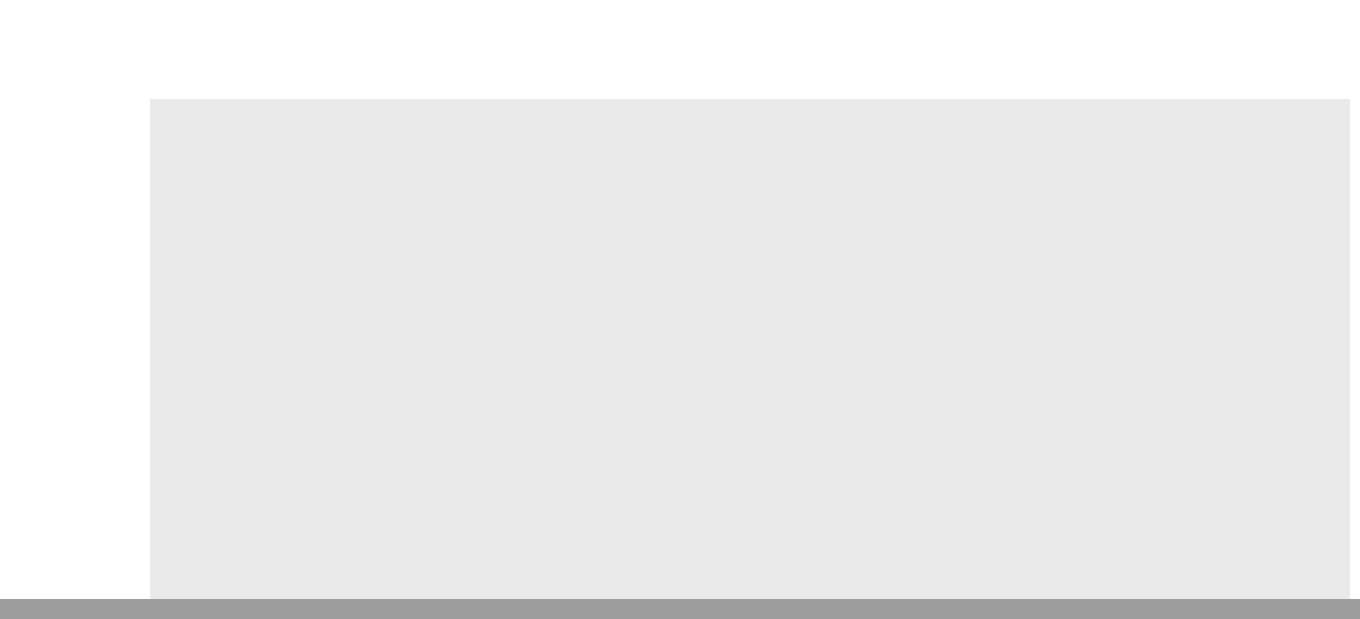
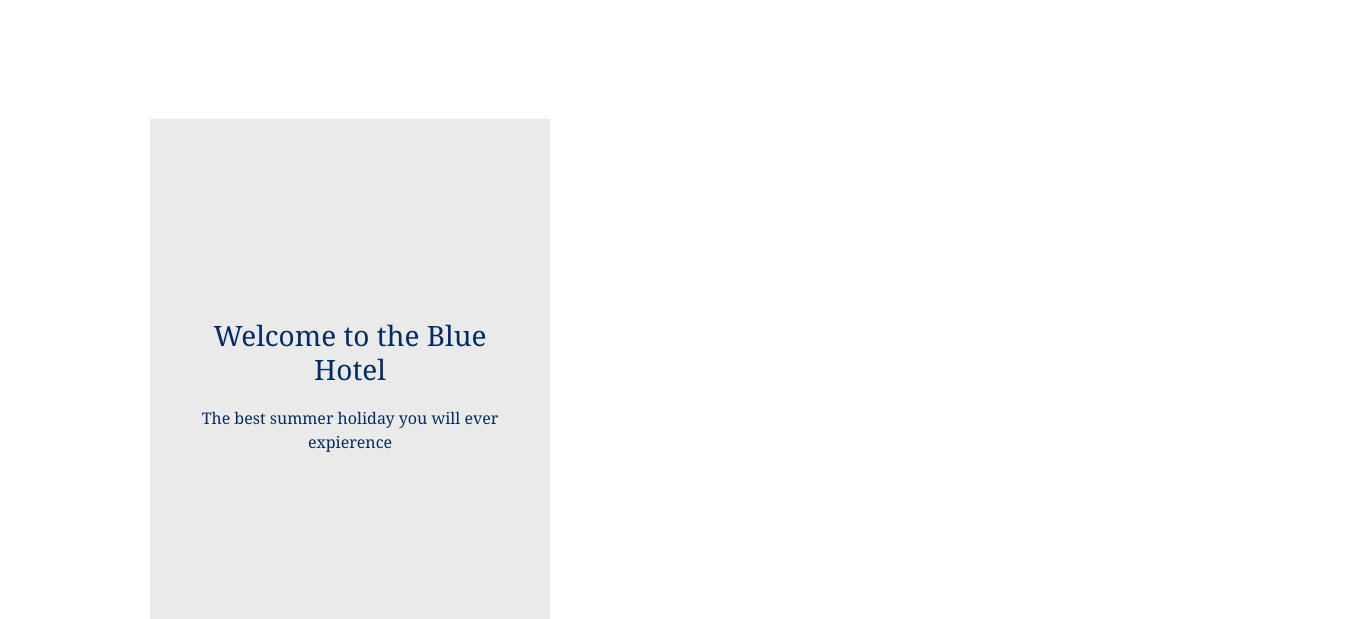
Before and after one commit to simonepietraroia/bluehotel, a Django app: page / in a window 1360 px wide. Shown: the part 801-1420 px from the top of the page. Run offline with Django 3.2, Linux system fonts and the light colour scheme; some libraries are stand-ins or nearby versions.

Commit message:
modified previous container and added info

```diff
--- a/static/css/style.css
+++ b/static/css/style.css
@@ -1,7 +1,8 @@
 body {
     margin: 0;
     padding: 0;
-    font-family: Arial, sans-serif;
+    font-family: Georgia, Arial, Helvetica, sans-serif;
+    color: #012c64;
 }
 
 #nav-bar {
@@ -74,11 +75,18 @@ main {
     height: 800px;
 }
 
-.info-container {
+.left-text-container {
     background-color: #eaeaea;
     height: 500px;
-    width: 1200px;
+    width: 400px;
     position: relative;
     top: 100px;
     margin-left: 150px;
 }
+
+.left-text-container h3,p {
+    text-align: center;
+    position: relative;
+    top: 40%;
+    margin: 20px 30px 0 30px;
+}
--- a/templates/base.html
+++ b/templates/base.html
@@ -29,7 +29,14 @@
     <section>
         <img id="hero-img" src="https://res.cloudinary.com/difv4hl67/image/upload/v1694801775/entrance_hauzgs.png" alt="blue hotel entrance">
     </section>
-    <section class="info-container">
+    <section>
+        <div class="left-text-container">
+            <h3>Welcome to the Blue Hotel</h3>
+            <p>The best summer holiday you will ever expierence</p>
+        </div>
+        <div class="right-image-container">
+
+        </div>
 
     </section>
     <footer></footer>
```
